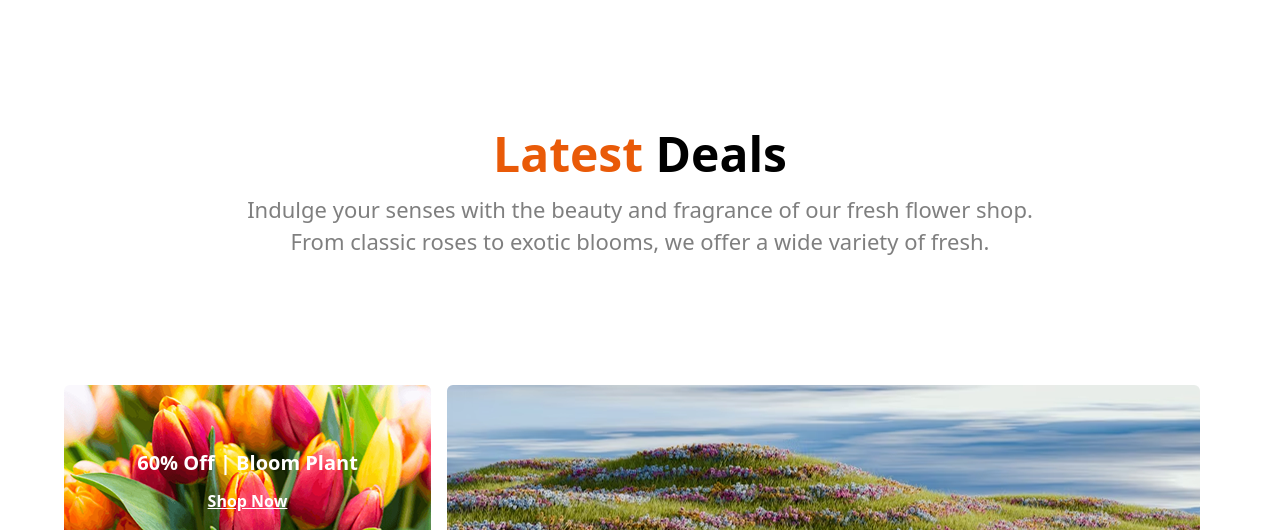
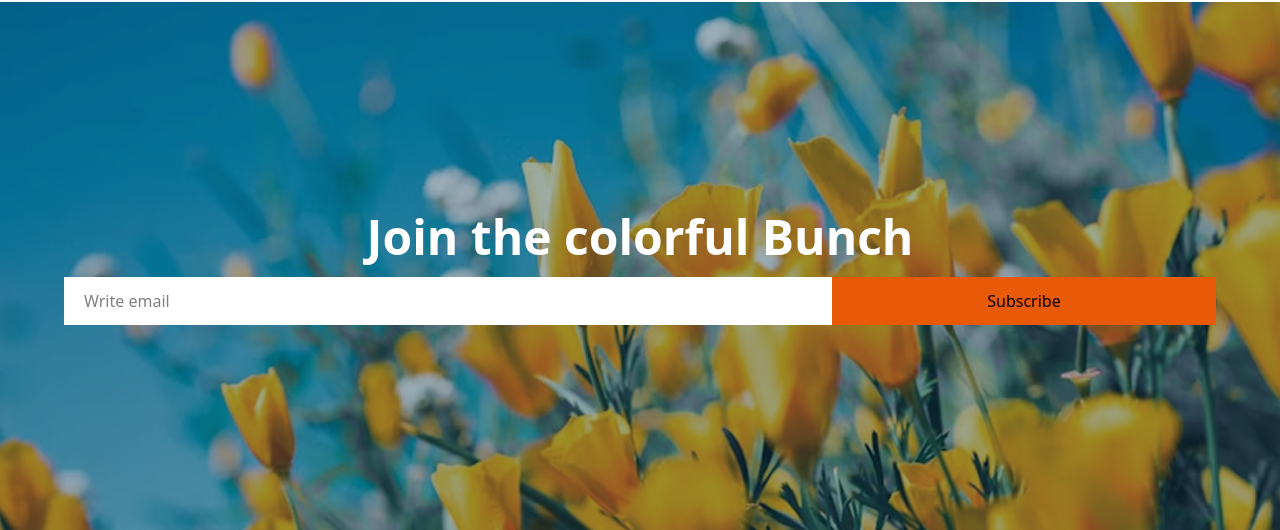
Before and after one commit to mdriyazakondo/Assignment-2, a plain HTML site: page index.html in a window 1280 px wide. Shown: the part 2734-3264 px from the top of the page. Drawn offline with nearby package versions, Linux system fonts and the light colour scheme.

```diff
--- a/index.html
+++ b/index.html
@@ -261,7 +261,7 @@
 
       <!-- Latest  Deals -->
 
-      <section class="max-w-6xl mx-auto my-12 px-4 md:px-0">
+      <!-- <section class="max-w-6xl mx-auto my-12 px-4 md:px-0">
         <h2 class="text-5xl font-bold text-center text-[#E95A08] mt-32">
           Latest <span class="text-[#000000]">Deals</span>
         </h2>
@@ -320,7 +320,7 @@
             </div>
           </div>
         </div>
-      </section>
+      </section> -->
 
       <!-- Join the colorful Bunch -->
       <section
```
